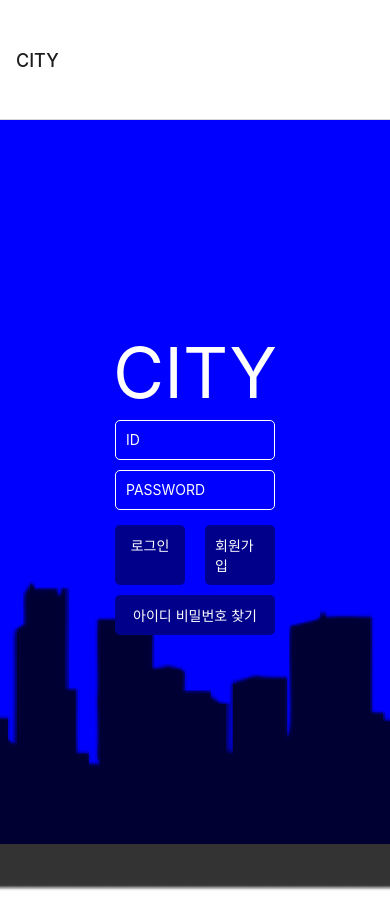
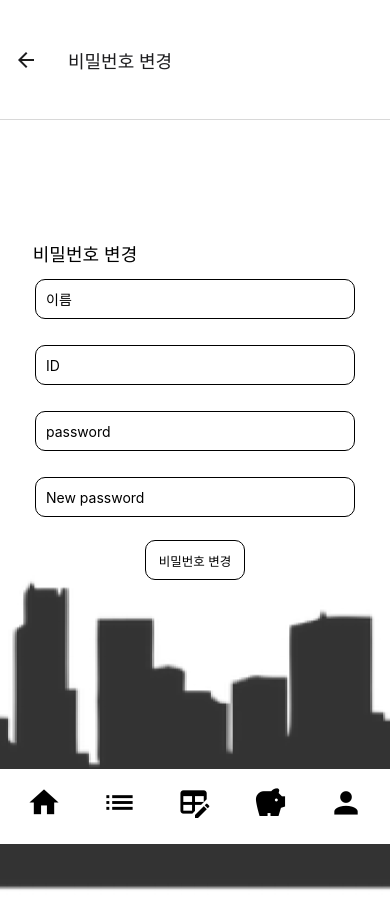
Before and after one commit to City-citizen/react-native, a React Native app: screen /PasswordChange in a window 390 px wide. Built offline with nearby package versions, Linux system fonts and the light colour scheme.

Commit message:
중간데모

```diff
--- a/App.js
+++ b/App.js
@@ -8,6 +8,9 @@ import MainPage from "./components/pages/MainPage";
 import MyPage from "./components/pages/MyPage";
 import EditPage from "./components/pages/EditPage";
 import SearchPage from "./components/pages/SearchPage";
+import PasswordChange from "./components/pages/PasswordChange";
+import Photoselect from "./components/pages/Photoselect";
+import "react-native-gesture-handler";
 
 import { createStackNavigator } from "@react-navigation/stack";
 
@@ -43,7 +46,7 @@ export default function App() {
           <Stack.Screen
             name="MainPage"
             component={MainPage}
-            options={{ title: "CITY" }}
+            options={{title:'CITY', gestureEnabled:false }}
           />
            <Stack.Screen
             name="MyPage"
@@ -60,6 +63,16 @@ export default function App() {
             component={SearchPage}
             options={{ title: "검색" }}
           />
+          <Stack.Screen
+            name="PasswordChange"
+            component={PasswordChange}
+            options={{ title: "비밀번호 변경" }}
+          />
+           <Stack.Screen
+            name="Photoselect"
+            component={Photoselect}
+            options={{ title: "프로필사진 변경" }}
+          />
 
         </Stack.Navigator>
       </NavigationContainer>
--- a/components/pages/EditPage.js
+++ b/components/pages/EditPage.js
@@ -28,25 +28,23 @@ export default function EditPage() {
 
       <View style={styles.myList}>
         <Text style={{ fontSize: 25, margin: 10 }}>계정</Text>
-        <TouchableOpacity>
+        <TouchableOpacity onPress={() => {navigation.navigate("PasswordChange")}}>
           <Text style={{ fontSize: 15, margin: 10 }}>비밀번호 변경</Text>
         </TouchableOpacity>
 
-        <TouchableOpacity>
-          <Text style={{ fontSize: 15, margin: 10 }}>이메일 변경</Text>
-        </TouchableOpacity>
 
-        <TouchableOpacity>
+        <TouchableOpacity onPress={() => {
+          navigation.navigate("Photoselect");
+        }}>
           <Text style={{ fontSize: 15, margin: 10 }}>프로필 사진 변경</Text>
         </TouchableOpacity>
       </View>
 
-      <View style={styles.myList}>
+      <View style={styles.myList2}>
         <Text style={{ fontSize: 25, margin: 10,marginTop:13,marginBottom:7 }}>이용 안내</Text>
-        <TouchableOpacity>
-          <Text style={{ fontSize: 15, margin: 7,marginLeft:10 }}>앱 버전</Text>
-        </TouchableOpacity>
-        {/* 글로 표시할지 아니면 페이지 이동할지 */}
+
+          <Text style={{ fontSize: 15, margin: 7,marginLeft:10 }}>앱 버전 : 1.0.0 (beta)</Text>
+
 
         <TouchableOpacity>
           <Text style={{ fontSize: 15, margin: 7,marginLeft:10 }}>문의하기</Text>
@@ -56,17 +54,11 @@ export default function EditPage() {
           <Text style={{ fontSize: 15, margin: 7,marginLeft:10}}>공지사항</Text>
         </TouchableOpacity>
 
-        <TouchableOpacity>
-          <Text style={{ fontSize: 15, margin: 7,marginLeft:10 }}>서비스 이용약관</Text>
-        </TouchableOpacity>
       </View>
 
-      <View style={styles.myList}>
+      <View style={styles.myList3}>
         <View>
           <Text style={{ fontSize: 25, margin: 10 }}>기타</Text>
-          <TouchableOpacity>
-            <Text style={{ fontSize: 15, margin: 10 }}>정보동의 설정</Text>
-          </TouchableOpacity>
         </View>
         <View>
           <TouchableOpacity>
@@ -100,7 +92,29 @@ const styles = StyleSheet.create({
     borderRadius: 15,
     backgroundColor: "white",
     width: 360,
-    height: 180,
+    height: 130,
+    marginBottom: 20,
+    justifyContent: "center",
+    marginBottom:20,
+  },
+  myList2: {
+    borderColor: "black",
+    borderWidth: 2,
+    borderRadius: 15,
+    backgroundColor: "white",
+    width: 360,
+    height: 165,
+    marginBottom: 20,
+    justifyContent: "center",
+    marginBottom:20,
+  },
+  myList3: {
+    borderColor: "black",
+    borderWidth: 2,
+    borderRadius: 15,
+    backgroundColor: "white",
+    width: 360,
+    height: 130,
     marginBottom: 20,
     justifyContent: "center",
     marginBottom:20,
--- a/components/pages/LoginPage.js
+++ b/components/pages/LoginPage.js
@@ -24,7 +24,7 @@ export default function LoginPage() {
         source={require("../img/backgroundimg.png")}
         resizeMode="cover"
       />
-      <Text style={{ color: "white", fontSize: 70 }}>CITY</Text>
+      <Text style={{ color: "white", fontSize: 70,marginTop:-80 }}>CITY</Text>
       <TextInput
         style={styles.input}
         placeholder="ID"
--- a/components/pages/MainPage.js
+++ b/components/pages/MainPage.js
@@ -7,6 +7,7 @@ import {
   TouchableOpacity,
   View,
   Image,
+  ScrollView
 } from "react-native";
 import BottomTabNav from "../compent/BottomTabNav";
 import Adimg from "../compent/Adimg";
@@ -21,6 +22,11 @@ export default function MainPage() {
   const librarylink = () => {
     Linking.openURL("https://library.kmu.ac.kr/");
   };
+  const foodlink = () => {
+    Linking.openURL("https://newcms.kmu.ac.kr/dorm/1873/subview.do");
+  };
+
+
   return (
     <View style={styles.container}>
       <Image
@@ -34,16 +40,19 @@ export default function MainPage() {
         resizeMode="cover"
       />
 
-      <TouchableOpacity
-        style={styles.research}
-        onPress={() => {
-          navigation.navigate("SearchPage");
-        }}
-      >
-        <Text style={{ fontSize: 16, marginRight: 290 }}>검색</Text>
+
+      <View style={styles.research}>
+        <Text style={{ fontSize: 25, marginRight: 260}}>계명대</Text>
         {/* 추천검색어를 페이지 이동후 띄울것인지, 아니면 클릭시 띄울것인지 */}
-        <MaterialIcons name="search" size={20} color="black" />
-      </TouchableOpacity>
+        {/*db 값 불러내서 대학교 이름 불러오기 */}
+        <TouchableOpacity
+          onPress={() => {
+            navigation.navigate("SearchPage");
+          }}
+        >
+          <MaterialIcons name="search" size={30} color="black" />
+        </TouchableOpacity>
+      </View>
 
       <Adimg />
 
@@ -55,7 +64,7 @@ export default function MainPage() {
               style={{
                 fontSize: 20,
                 borderColor: "black",
-                borderWidth: 1,
+                //borderWidth: 1,
                 width: 320,
               }}
             >
@@ -77,7 +86,7 @@ export default function MainPage() {
               style={{
                 fontSize: 20,
                 borderColor: "black",
-                borderWidth: 1,
+                //borderWidth: 1,
                 width: 320,
               }}
             >
@@ -99,7 +108,7 @@ export default function MainPage() {
               style={{
                 fontSize: 20,
                 borderColor: "black",
-                borderWidth: 1,
+                //borderWidth: 1,
                 width: 320,
               }}
             >
@@ -115,18 +124,54 @@ export default function MainPage() {
 
       <View style={styles.buttonContainer}>
         <TouchableOpacity style={styles.button} onPress={() => weatherlink()}>
-          <Text style={{ color: "black", marginRight: 60 }}>
-            우리 학교 날씨
-          </Text>
           <Image
             style={{
               width: 70,
               height: 70,
-              marginRight: 80,
+              marginRight:10,
             }}
             source={require("../img/weather.png")}
             //날씨 api불러올것인지 말것인지
           />
+          <Text style={{ color: "black",textAlign:"center",fontSize:18}}>
+            우리 학교 {"\n"}날씨
+            </Text>
+        </TouchableOpacity>
+        <TouchableOpacity
+          style={styles.button}
+          onPress={() => foodlink()}
+        >
+          <Image
+            style={{
+              width: 70,
+              height: 70,
+              marginRight:5,
+              marginLeft:5,
+            }}
+            source={require("../img/food.png")}
+          />
+          <Text style={{ color: "black",textAlign:"center",fontSize:18}}>
+            우리 학교 {"\n"}학식
+            {/* 학식은 어떻게?? */}
+          </Text>
+        </TouchableOpacity>
+      </View>
+
+      <View style={styles.buttonContainer}>
+        <TouchableOpacity style={styles.button} onPress={() => librarylink()}>
+
+          <Image
+            style={{
+              width: 60,
+              height: 60,
+              marginRight:15,
+              marginLeft:5
+            }}
+            source={require("../img/library.png")}
+          />
+          <Text style={{ color: "black", textAlign:"center",fontSize:18}}>
+            우리 학교 {"\n"}도서관
+          </Text>
         </TouchableOpacity>
         <TouchableOpacity
           style={styles.button}
@@ -134,50 +179,15 @@ export default function MainPage() {
             navigation.navigate("");
           }}
         >
-          <Text style={{ color: "black", marginRight: 60 }}>
-            우리 학교 학식
-            {/* 학식은 어떻게?? */}
-          </Text>
           <Image
             style={{
               width: 70,
               height: 70,
-              marginRight: 80,
-            }}
-            source={require("../img/food.png")}
-          />
-        </TouchableOpacity>
-      </View>
-
-      <View style={styles.buttonContainer}>
-        <TouchableOpacity style={styles.button} onPress={() => librarylink()}>
-          <Text style={{ color: "black", marginRight: 45 }}>
-            우리 학교 도서관
-          </Text>
-          <Image
-            style={{
-              width: 60,
-              height: 60,
-              marginRight: 80,
-            }}
-            source={require("../img/library.png")}
-          />
-        </TouchableOpacity>
-        <TouchableOpacity
-          style={styles.button}
-          onPress={() => {
-            navigation.navigate("");
-          }}
-        >
-          <Text style={{ color: "black", marginRight: 80 }}>신고게시판</Text>
-          <Image
-            style={{
-              width: 70,
-              height: 70,
-              marginRight: 80,
+              marginRight:10,
             }}
             source={require("../img/siren.png")}
           />
+          <Text style={{ color: "black", textAlign:"center",fontSize:16}}>신고게시판</Text>
         </TouchableOpacity>
       </View>
       <BottomTabNav />
@@ -195,14 +205,10 @@ const styles = StyleSheet.create({
     backgroundColor: "white",
   },
   research: {
-    height: 40,
+    height: 60,
     width: 360,
-    borderColor: "black",
-    borderWidth: 2,
-    borderRadius: 10,
-    padding: 10,
-    marginVertical: 10,
-    marginTop: 35,
+    padding: 0,
+    marginTop: 20,
     flexDirection: "row",
   },
   univercity: {
@@ -252,5 +258,9 @@ const styles = StyleSheet.create({
     height: 100,
     alignItems: "center",
     borderWidth: 1,
+    flexDirection:"row",
   },
+  buttonContents:{
+    flexDirection:"column",
+  }
 });
--- /dev/null
+++ b/components/pages/PasswordChange.js
@@ -0,0 +1,100 @@
+import { StatusBar } from "expo-status-bar";
+import {
+  StyleSheet,
+  Text,
+  TextInput,
+  TouchableOpacity,
+  View,
+  Image,
+} from "react-native";
+import { useNavigation } from "@react-navigation/native";
+import BottomTabNav from "../compent/BottomTabNav";
+
+export default function IdPasswordFind() {
+  const navigation = useNavigation();
+
+  return (
+    <View style={styles.container}>
+      <Image
+        style={{
+          width: "100%",
+          height: "100%",
+          position: "absolute",
+          bottom: -55,
+          zIndex: -1,
+        }}
+        source={require("../img/backgroundimg.png")}
+        resizeMode="cover"
+      />
+
+      <Text style={{ marginTop: 70, fontSize: 18, marginRight: 220 }}>
+        비밀번호 변경
+      </Text>
+      <TextInput
+        style={styles.input}
+        placeholder="이름"
+        placeholderTextColor="black"
+      />
+      <TextInput
+        style={styles.input}
+        placeholder="ID"
+        placeholderTextColor="black"
+      />
+      <TextInput
+        style={styles.input}
+        placeholder="password"
+        placeholderTextColor="black"
+      />
+
+      <TextInput
+        style={styles.input}
+        placeholder="New password"
+        placeholderTextColor="black"
+      />
+
+      <TouchableOpacity style={styles.button}>
+        <Text
+          style={{ color: "black", fontSize: 12.5, justifyContent: "center" }}
+        >
+          비밀번호 변경
+        </Text>
+      </TouchableOpacity>
+
+      <StatusBar style="auto" />
+      <BottomTabNav />
+    </View>
+  );
+}
+
+const styles = StyleSheet.create({
+  container: {
+    flex: 1,
+    backgroundColor: "white",
+    alignItems: "center",
+    paddingTop: 50,
+    zIndex: 2,
+  },
+  input: {
+    height: 40,
+    width: 320,
+    borderColor: "black",
+    borderWidth: 1,
+    borderRadius: 10,
+    padding: 10,
+    marginVertical: 13,
+    color: "black",
+    backgroundColor: "white",
+  },
+  button: {
+    marginTop: 10,
+    backgroundColor: "white",
+    padding: 10,
+    borderRadius: 10,
+    marginHorizontal: 10,
+    width: 100,
+    alignItems: "center",
+    borderColor: "black",
+    borderWidth: 1,
+    height: 40,
+  },
+});
--- /dev/null
+++ b/components/pages/Photoselect.js
@@ -0,0 +1,131 @@
+import {
+  StyleSheet,
+  Text,
+  TouchableOpacity,
+  View,
+  Image,
+} from "react-native";
+import { useNavigation } from "@react-navigation/native";
+import BottomTabNav from "../compent/BottomTabNav";
+import { MaterialIcons } from "@expo/vector-icons";
+import * as ImagePicker from "expo-image-picker";
+import React, { useState } from "react";
+
+export default function Photoselect() {
+  const navigation = useNavigation();
+
+  const deleteImage = async () => {
+    setImageUrl(null);
+  };
+
+  const [imageUrl, setImageUrl] = useState("");
+  const [status, requestPermission] = ImagePicker.useMediaLibraryPermissions();
+
+  const uploadImage = async () => {
+    if (!status?.granted) {
+      const permission = await requestPermission();
+      if (!permission.granted) {
+        return null;
+      }
+    } // 권한 확인 코드
+    const result = await ImagePicker.launchImageLibraryAsync({
+      mediaTypes: ImagePicker.MediaTypeOptions.Images,
+      allowsEditing: false,
+      qulity: 1,
+      aspect: [1, 1],
+    });
+    if (result.canceled) {
+      return null;
+    }
+    console.log(result);
+    setImageUrl(result.assets[0].uri);
+  };
+
+  return (
+    <View style={styles.container}>
+      <Image
+        style={{
+          width: "100%",
+          height: "100%",
+          position: "absolute",
+          bottom: -55,
+          zIndex: -1,
+        }}
+        source={require("../img/backgroundimg.png")}
+        resizeMode="cover"
+      />
+      <View style={styles.myProfile}>
+        {imageUrl && (
+          <Image
+            source={{ uri: imageUrl }}
+            style={{ width: "100%", height: "100%", borderRadius: 13 }}
+          />
+        )}
+      </View>
+      <View style={styles.fixToText}>
+        <TouchableOpacity
+          onPress={() => {
+            uploadImage();
+          }}
+        >
+          <MaterialIcons name="insert-photo" size={24} color="gray" />
+        </TouchableOpacity>
+        <TouchableOpacity
+          onPress={() => {
+            deleteImage();
+          }}
+        >
+          <MaterialIcons name="close" size={24} color="gray" />
+        </TouchableOpacity>
+      </View>
+
+      <TouchableOpacity style={styles.button}>
+        <Text
+          style={{ color: "black", fontSize: 15, justifyContent: "center" }}
+        >
+          변경하기
+        </Text>
+      </TouchableOpacity>
+
+      <BottomTabNav />
+    </View>
+  );
+}
+
+const styles = StyleSheet.create({
+  container: {
+    flex: 1,
+    backgroundColor: "white",
+    alignItems: "center",
+  },
+  myProfile: {
+    borderColor: "black",
+    borderWidth: 2,
+    borderRadius: 15,
+    backgroundColor: "white",
+    flexDirection: "row",
+    width: 360,
+    height: 360,
+    alignItems: "center",
+    marginBottom: 10,
+    marginTop: 90,
+  },
+  fixToText: {
+    flexDirection: "row",
+    justifyContent: "space-between",
+    marginLeft: 310,
+  },
+  button: {
+    marginTop: 10,
+    backgroundColor: "white",
+    padding: 10,
+    borderRadius: 10,
+    marginHorizontal: 10,
+    width: 100,
+    alignItems: "center",
+    borderColor: "black",
+    borderWidth: 1,
+    height: 40,
+    marginBottom: 25,
+  },
+});
--- a/components/pages/SearchPage.js
+++ b/components/pages/SearchPage.js
@@ -30,7 +30,7 @@ export default function SearchPage() {
       />
 
 <View style={styles.input}>
-<TextInput style={{width:320, borderColor:"black",borderWidth:1,fontSize:20,height:30,marginTop:3,marginLeft:3}}
+<TextInput style={{width:320, borderColor:"black",fontSize:20,height:30,marginTop:3,marginLeft:3}}
         placeholder="검색"
         placeholderTextColor="black"
       />
```
Also changed, not shown: components/pages/MyPage.js (+30 -21 lines), firebaseConfig.js (added, +24 -0 lines), package.json (+6 -1 lines), 2 other files (tests, documents, lock files or other folders).
